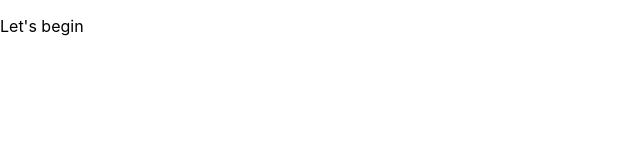
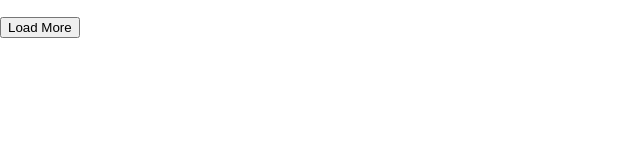
Before and after one commit to supermacchan/goit-tweet-test, a React (Create React App) app: page / in a window 1280 px wide. Shown: the top 160 px of the page, without its empty margins (0-640 px from the left). Built offline with nearby package versions, Linux system fonts and the light colour scheme.

Commit message:
TweetsPage markup

```diff
--- a/src/components/App.js
+++ b/src/components/App.js
@@ -1,10 +1,13 @@
-
+import HomePage from "pages/home/HomePage";
+import TweetsPage from "pages/tweets/TweetsPage";
 
 function App() {
   return (
-    <div className="App">
-      <p>Let's begin</p>
-    </div>
+    <>
+      {/* temp */}
+      <HomePage />
+      <TweetsPage />
+    </>
   );
 }
 
--- a/src/pages/tweets/TweetsPage.jsx
+++ b/src/pages/tweets/TweetsPage.jsx
@@ -0,0 +1,19 @@
+const TweetsPage = () => {
+    return (
+        // wrapper with a bg
+        <div>
+            {/* <Header /> */}
+            <section>
+                {/* <Filter /> */}
+                {/* tweet cards */}
+                <ul>
+
+                </ul>
+                <button type="button">Load More</button>
+            </section>
+            {/* <Footer /> */}
+        </div>
+    )
+}
+
+export default TweetsPage;
```
